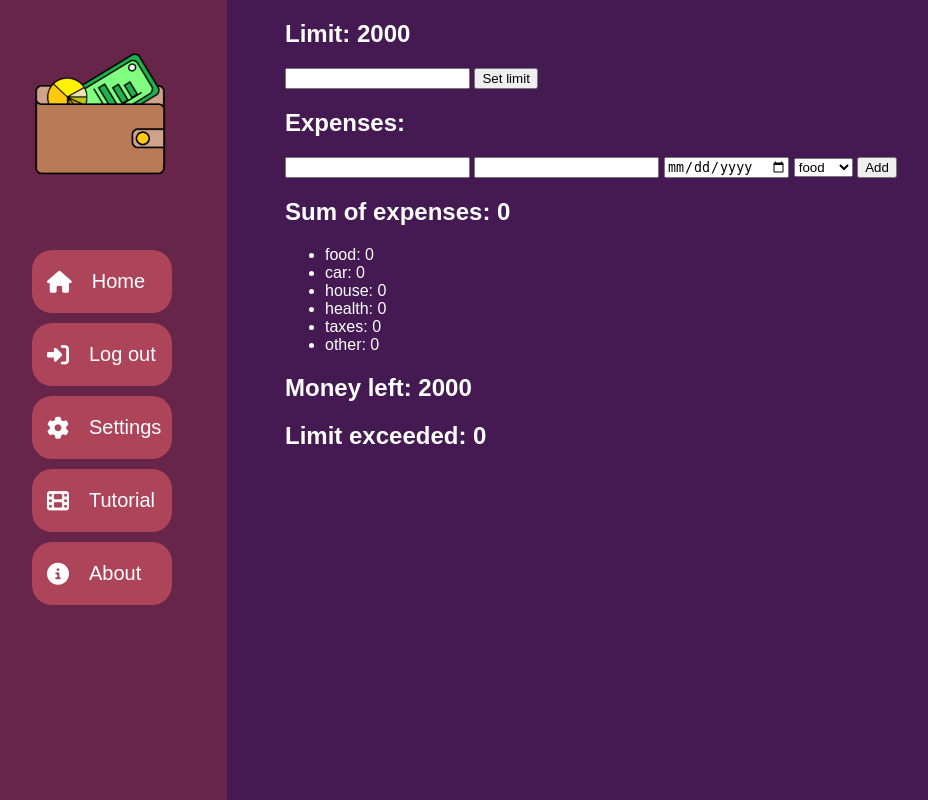
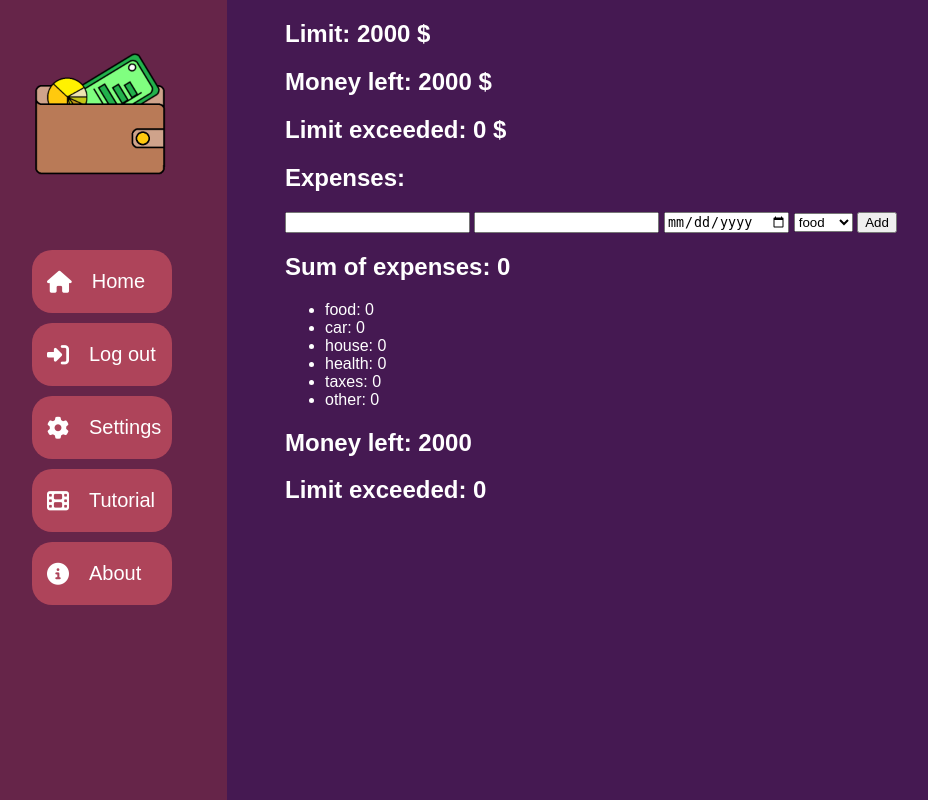
Before and after one commit to Arwers/finance-tracker, a Flask app: page / in a window 1280 px wide. Shown: the whole page, without its empty margins (23-951 px from the left). Run offline with Flask 3, Linux system fonts and the light colour scheme; parts of the project's set-up code (start-up, migrations or seed data) failed here and were passed over; some libraries are stand-ins or nearby versions.

Commit message:
refactor: move set limit to footer

```diff
--- a/flaskr/homepage/templates/index.html
+++ b/flaskr/homepage/templates/index.html
@@ -57,12 +57,10 @@
     </header>
 
     <main class="main">
-
-      <h2>Limit: {{limit}}</h2>
-      <form action="{{ url_for('homepage.add_limit') }}" method="post">
-        <input type="number" name="limit" />
-        <button type="submit">Set limit</button>
-      </form>
+      <!-- total money related stats-->
+      <h2>Limit: {{limit}} $</h2>
+      <h2>Money left: {{ money_left(limit, all_costs["total"]) }} $</h2>
+      <h2>Limit exceeded: {{ money_exceed(limit, all_costs["total"]) }} $</h2>
 
         <h2>Expenses:</h2>
       <ul>
@@ -99,6 +97,10 @@
     </main>
 
     <footer id="footer">
+      <!-- <form action="{{ url_for('homepage.add_limit') }}" method="post">
+        <input type="number" name="limit" />
+        <button type="submit">Set limit</button>
+      </form> -->
     </footer>
   </body>
 </html>
```
